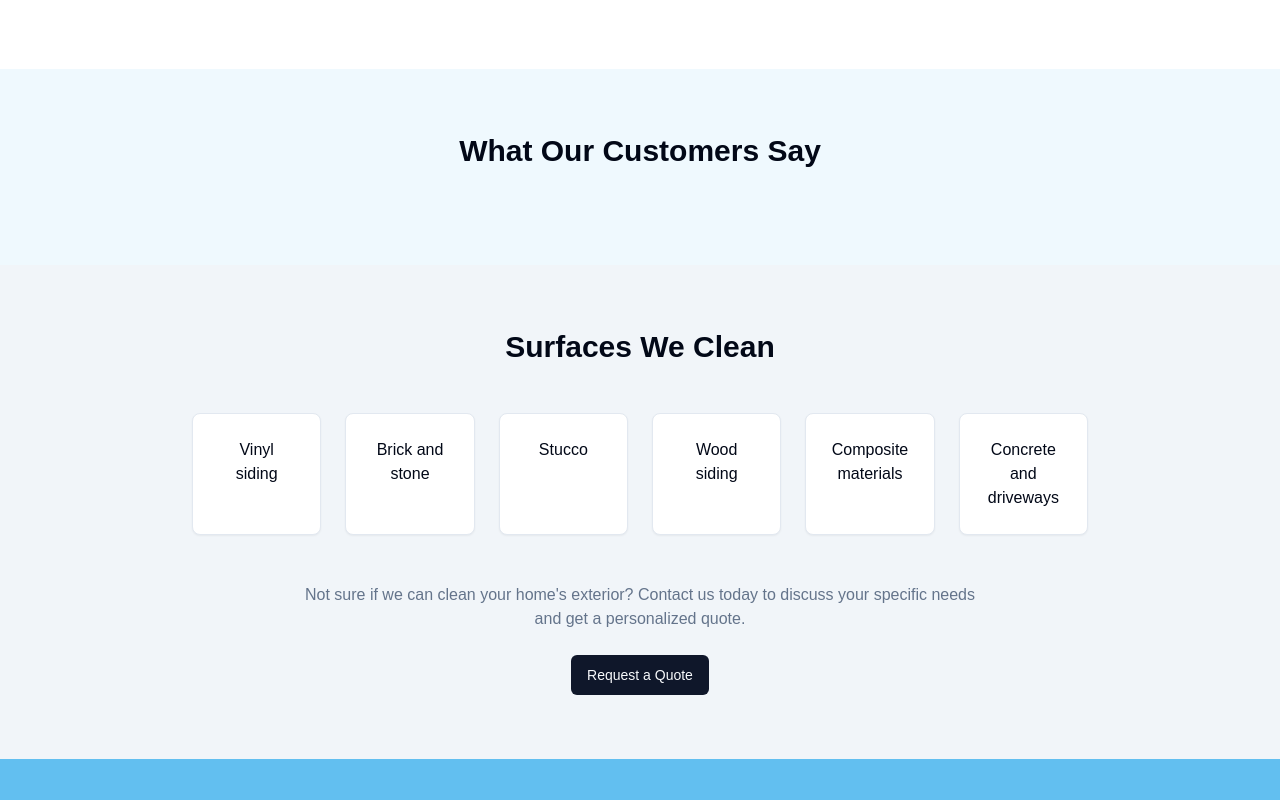
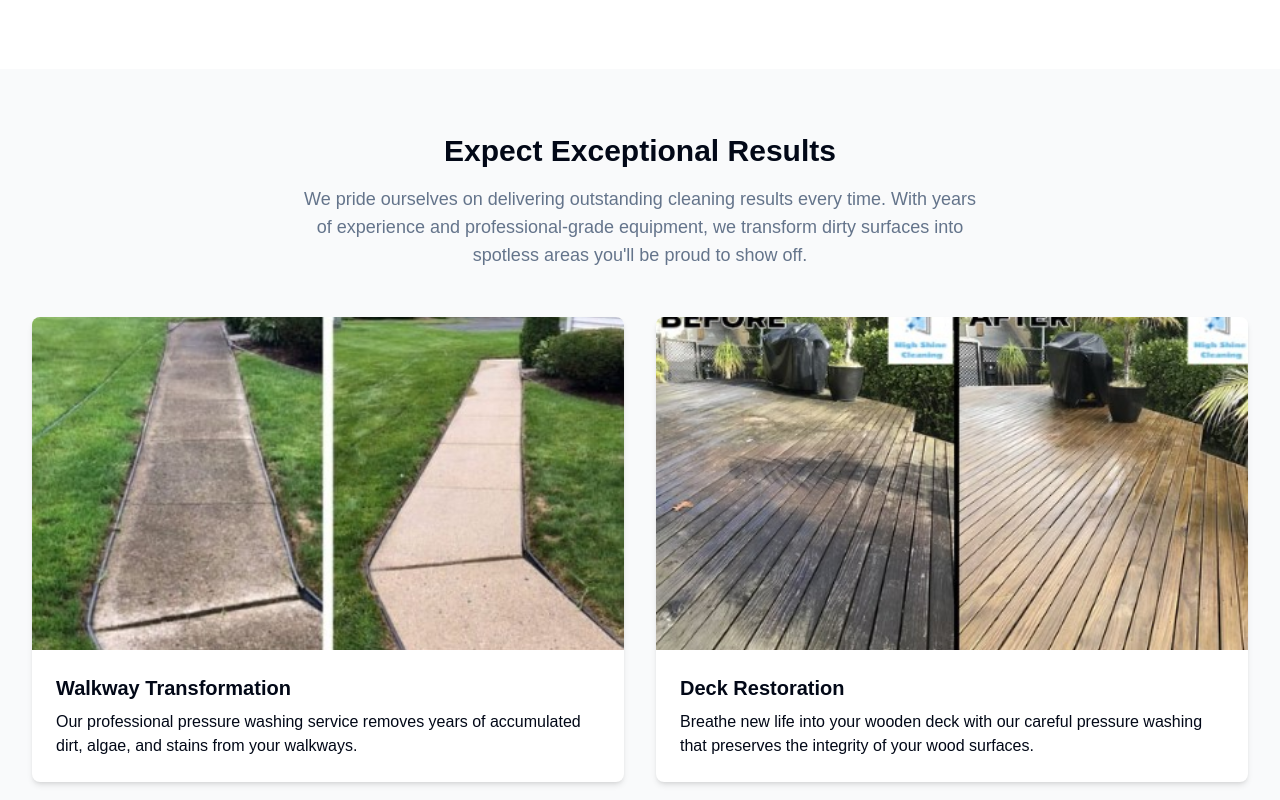
Before and after one commit to muha-00/huffman-tree-compression, a React (Vite) app: page /house-washing in a window 1280 px wide. Shown: the part 1300-2100 px from the top of the page. Built offline with nearby package versions, Linux system fonts and the light colour scheme; a web font is replaced by a local one.

Commit message:
Fix: Move before/after section
Move the before/after image section to the House Washing page.

```diff
--- a/src/components/TestimonialCarousel.tsx
+++ b/src/components/TestimonialCarousel.tsx
@@ -35,7 +35,7 @@ const TestimonialCarousel: React.FC<TestimonialCarouselProps> = ({ testimonials
               <div
                 className="relative h-[400px] flex items-center justify-center p-6 md:p-12"
                 style={{
-                  background: '#62BFF0' // Changed to match the navbar blue
+                  background: '#62BFF0' // Match the navbar blue
                 }}
               >
                 <div className="relative text-white text-center max-w-3xl mx-auto">
@@ -43,7 +43,6 @@ const TestimonialCarousel: React.FC<TestimonialCarouselProps> = ({ testimonials
                   <blockquote className="text-xl md:text-3xl font-medium italic mb-6">
                     "{testimonial.text}"
                   </blockquote>
-                  {testimonial.author && <p className="text-lg md:text-xl">- {testimonial.author}</p>}
                 </div>
               </div>
             </CarouselItem>
--- a/src/pages/HouseWashing.tsx
+++ b/src/pages/HouseWashing.tsx
@@ -124,6 +124,50 @@ const HouseWashing = () => {
         </div>
       </section>
 
+      {/* Before & After Section */}
+      <section className="py-16 bg-gray-50">
+        <div className="container">
+          <div className="text-center mb-12">
+            <h2 className="text-3xl font-bold mb-4">Expect Exceptional Results</h2>
+            <p className="text-lg text-muted-foreground max-w-2xl mx-auto">
+              We pride ourselves on delivering outstanding cleaning results every time.
+              With years of experience and professional-grade equipment, we transform dirty
+              surfaces into spotless areas you'll be proud to show off.
+            </p>
+          </div>
+
+          <div className="grid grid-cols-1 md:grid-cols-2 gap-8">
+            <div className="bg-white rounded-lg shadow-md overflow-hidden">
+              <div className="aspect-video relative">
+                <img
+                  src="/lovable-uploads/5ef61172-400c-4454-86a6-578d102f68b3.png"
+                  alt="Pressure washing before and after"
+                  className="w-full h-full object-cover"
+                />
+              </div>
+              <div className="p-6">
+                <h3 className="text-xl font-bold mb-2">Walkway Transformation</h3>
+                <p>Our professional pressure washing service removes years of accumulated dirt, algae, and stains from your walkways.</p>
+              </div>
+            </div>
+
+            <div className="bg-white rounded-lg shadow-md overflow-hidden">
+              <div className="aspect-video relative">
+                <img
+                  src="/lovable-uploads/ab49cf9f-c3b0-4083-b80c-05dc2c173051.png"
+                  alt="Deck cleaning before and after"
+                  className="w-full h-full object-cover"
+                />
+              </div>
+              <div className="p-6">
+                <h3 className="text-xl font-bold mb-2">Deck Restoration</h3>
+                <p>Breathe new life into your wooden deck with our careful pressure washing that preserves the integrity of your wood surfaces.</p>
+              </div>
+            </div>
+          </div>
+        </div>
+      </section>
+
       {/* Customer Reviews Section */}
       <section className="py-16 bg-[#62BFF0]/10">
         <div className="container">
```
